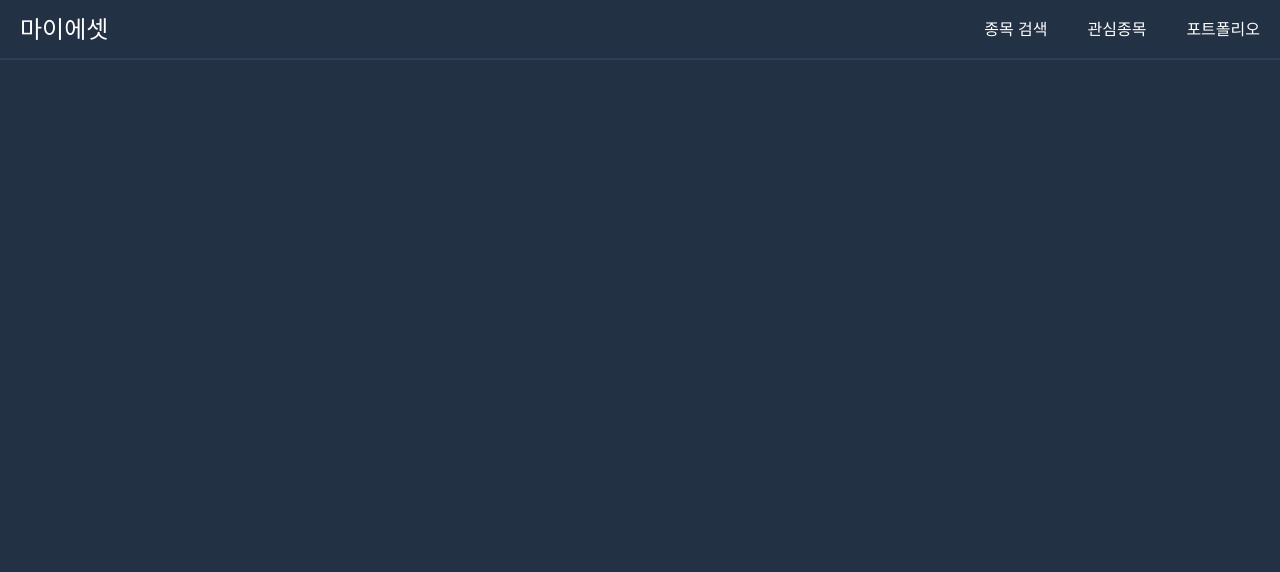
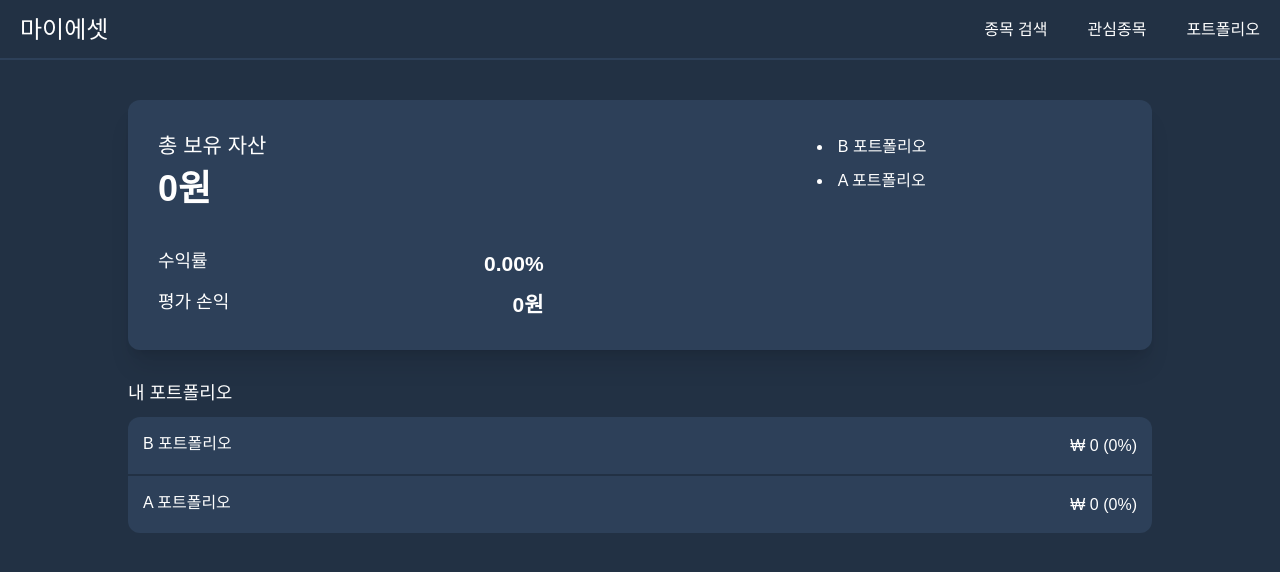
Before and after one commit to crewd/my-asset, a React (Vite) app: page /portfolio in a window 1280 px wide. Shown: the top 572 px of the page. Built offline with nearby package versions, Linux system fonts and the light colour scheme; no server answers.

Commit message:
feat: 포트폴리오 페이지에 포트폴리오 리스트 추가

```diff
--- a/src/App.tsx
+++ b/src/App.tsx
@@ -14,6 +14,7 @@ import { stockStore } from './util/stock';
 
 const myData: MyStock[] = [
   {
+    id: 1,
     name: 'A 포트폴리오',
     holdingStock: [
       {
@@ -31,6 +32,7 @@ const myData: MyStock[] = [
     ],
   },
   {
+    id: 2,
     name: 'B 포트폴리오',
     holdingStock: [
       {
@@ -63,6 +65,7 @@ function App() {
       // 나중에 제거 예정
       if (portfolioStore.allStock) {
         portfolioStore.set(portfolio.name, {
+          id: portfolio.id,
           name: portfolio.name,
           holdingStock: portfolio.holdingStock,
         });
@@ -116,7 +119,7 @@ function App() {
         <Routes>
           <Route path="/" element={<MainPage />} />
           <Route path="/favorites" element={<FavoritesPage />} />
-          <Route path="/portfolios" element={<Portfolios />} />
+          <Route path="/portfolio" element={<Portfolios />} />
           <Route path="/portfolio/:id" />
           <Route path="/search" element={<SearchPage />} />
         </Routes>
--- a/src/components/portfolio/portfolioCard.tsx
+++ b/src/components/portfolio/portfolioCard.tsx
@@ -4,13 +4,25 @@ import useReturnOfRate from '../../hooks/useReturnOfRate';
 import { stockState } from '../../recoils/stock';
 import { Stock } from '../../types/myStock';
 
-function PortfolioCard({ name, stock }: { name: string; stock: Stock[] }) {
+function PortfolioCard({
+  name,
+  stock,
+  classname,
+  navigate,
+}: {
+  name: string;
+  stock: Stock[];
+  classname: string;
+  navigate: () => void;
+}) {
   const [totalPrice, setTotalPrice] = useState(0);
   const [purchasePrice, setPurchasePrice] = useState(0);
 
   const stockData = useRecoilValue(stockState);
 
   const [returnOfRate] = useReturnOfRate(purchasePrice, totalPrice);
+
+  const styles = `flex justify-between sm:p-[15px] p-[10px] cursor-pointer ${classname}`;
 
   useEffect(() => {
     if (!stockData || !stock) {
@@ -42,7 +54,7 @@ function PortfolioCard({ name, stock }: { name: string; stock: Stock[] }) {
   }, [totalPrice]);
 
   return (
-    <div className="flex justify-between sm:p-[15px] p-[10px] bg-primary shadow-inner  cursor-pointer">
+    <div className={styles} onClick={navigate} role="presentation">
       <p>{name}</p>
       <p className="text-regular leading-[27px]">
         ₩ {totalPrice} (
--- a/src/pages/MainPage.tsx
+++ b/src/pages/MainPage.tsx
@@ -1,4 +1,4 @@
-import { Link } from 'react-router-dom';
+import { Link, useNavigate } from 'react-router-dom';
 import { useRecoilValue } from 'recoil';
 import Slider from 'react-slick';
 import 'slick-carousel/slick/slick.css';
@@ -43,6 +43,12 @@ const MainPage: React.FC = () => {
     getStockTrdVol(),
   );
 
+  const navigate = useNavigate();
+
+  const navigateHandler = (id: number) => {
+    navigate(`/portfolio/${id}`);
+  };
+
   const compareTrdVol = (a: Stock, b: Stock) => {
     if (Number(a.trqu) > Number(b.trqu)) {
       return -1;
@@ -65,7 +71,7 @@ const MainPage: React.FC = () => {
   return (
     <div>
       <div className="grid sm:grid-cols-2 gap-[10px]">
-        <Link to="/portfolios">
+        <Link to="/portfolio">
           <Box classname="w-[100%] h-[250px] rounded-xl sm:p-[30px] p-[25px]">
             <div>
               <p className="text-lg">총 보유 자산</p>
@@ -118,9 +124,11 @@ const MainPage: React.FC = () => {
               >
                 {myStockData.map((element) => (
                   <PortfolioCard
+                    classname="bg-primary"
                     key={element.name}
                     name={element.name}
                     stock={element.holdingStock}
+                    navigate={() => navigateHandler(element.id)}
                   />
                 ))}
               </Slider>
--- a/src/pages/portfolio/portfolios.tsx
+++ b/src/pages/portfolio/portfolios.tsx
@@ -1,6 +1,7 @@
-import { Link } from 'react-router-dom';
+import { useNavigate } from 'react-router-dom';
 import { useRecoilValue } from 'recoil';
 import Box from '../../components/box/Box';
+import PortfolioCard from '../../components/portfolio/portfolioCard';
 import useProfit from '../../hooks/useProfit';
 import usePurchasePrice from '../../hooks/usePurchasePrice';
 import useReturnOfRate from '../../hooks/useReturnOfRate';
@@ -13,6 +14,8 @@ const Portfolios = () => {
   // 보유 주식
   const myStockData = useRecoilValue(myStockState);
 
+  const navigate = useNavigate();
+
   const [totalAmount] = useTotalPrice(myStockData, stockData);
   const [purchasePrice] = usePurchasePrice(myStockData);
   const [returnRate] = useReturnOfRate(
@@ -21,10 +24,14 @@ const Portfolios = () => {
   );
   const [profit] = useProfit(Number(purchasePrice), Number(totalAmount));
 
+  const navigateHandler = (id: number) => {
+    navigate(`/portfolio/${id}`);
+  };
+
   return (
     <div>
-      <div className="">
-        <Link to="/portfolios">
+      <div className="grid grid-cols-1 gap-[20px]">
+        <div>
           <Box classname="w-[100%] h-[250px] rounded-xl sm:p-[30px] p-[25px] flex justify-between">
             <div className="w-[40%]">
               <div>
@@ -70,7 +77,21 @@ const Portfolios = () => {
               ))}
             </ul>
           </Box>
-        </Link>
+        </div>
+        <div>
+          <p className="py-[10px] text-md">내 포트폴리오</p>
+          <div>
+            {myStockData.map((element) => (
+              <PortfolioCard
+                classname="bg-secondary first:rounded-t-xl last:rounded-b-xl last:border-none border-b-2 border-primary"
+                key={element.name}
+                name={element.name}
+                stock={element.holdingStock}
+                navigate={() => navigateHandler(element.id)}
+              />
+            ))}
+          </div>
+        </div>
       </div>
     </div>
   );
--- a/src/types/myStock.ts
+++ b/src/types/myStock.ts
@@ -6,6 +6,7 @@ export type Stock = {
 };
 
 export type MyStock = {
+  id: number;
   name: string;
   holdingStock: Stock[];
 };
```
